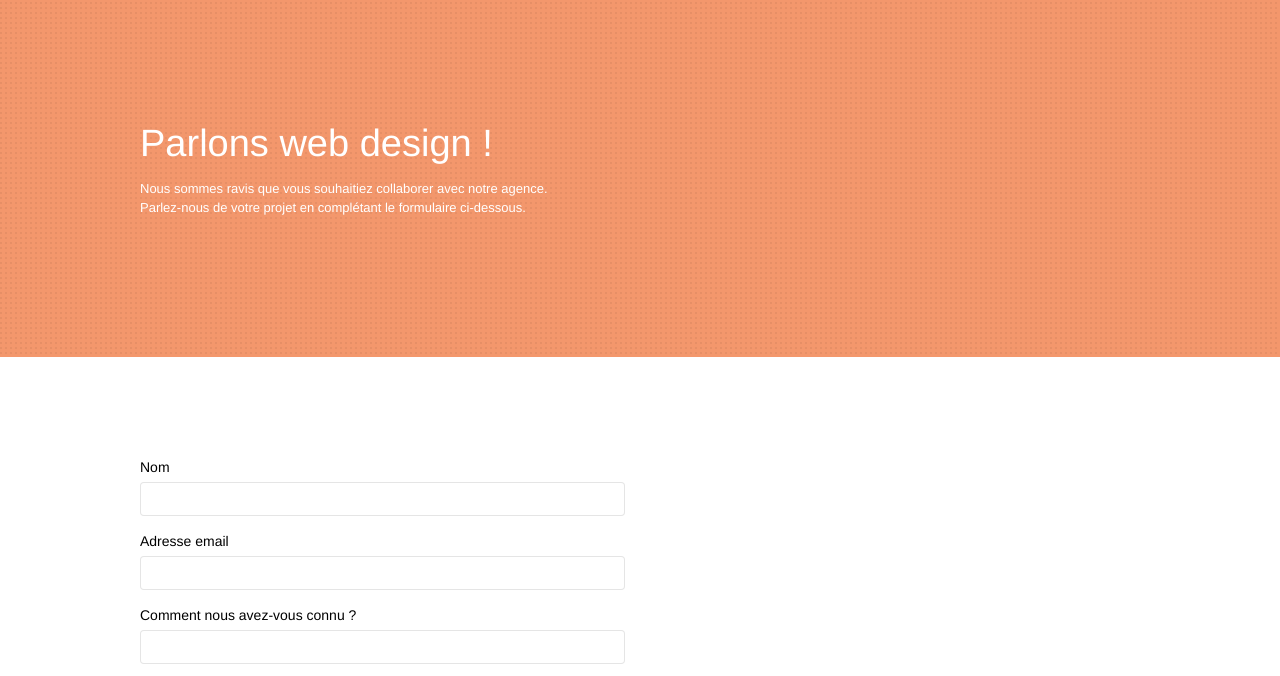
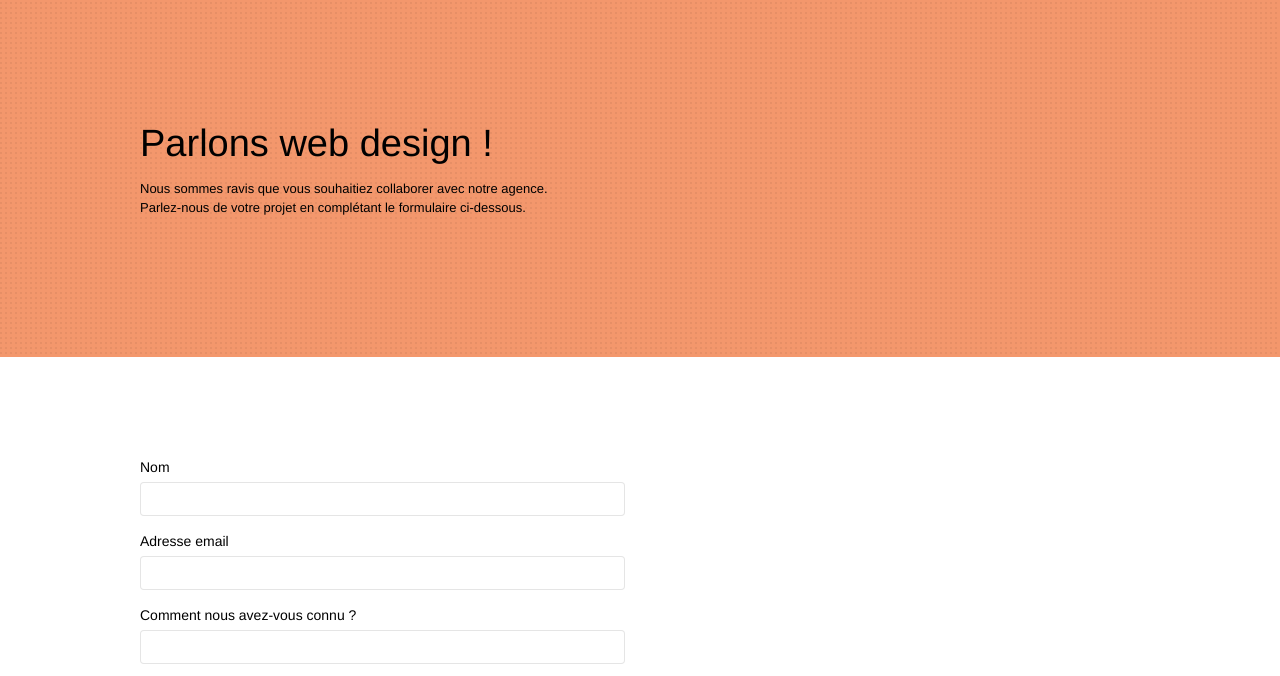
Before and after one commit to peterbolt/PierreBlot_4_08072021_optimized, a plain HTML site: page page2.html in a window 1280 px wide. Shown: the part 111-787 px from the top of the page. Drawn offline with Linux system fonts and the light colour scheme.

Commit message:
remove blocs.js again

```diff
--- a/page2.html
+++ b/page2.html
@@ -85,8 +85,8 @@
         <div class="container bloc-lg">
           <div class="row">
             <div class="col-sm-12">
-              <h2 class="hero-bloc-text tc-white">Parlons web design !</h2>
-              <p class="mg-lg tc-white">
+              <h2 class="hero-bloc-text tc-black">Parlons web design !</h2>
+              <p class="mg-lg tc-black">
                 Nous sommes ravis que vous souhaitiez collaborer avec notre
                 agence.<br />
                 Parlez-nous de votre projet en complétant le formulaire
--- a/style.css
+++ b/style.css
@@ -782,6 +782,10 @@ h4 {
   color: white;
 }
 
+.tc-black {
+  color: black;
+}
+
 .btn-atomic-tangerine {
   background: #f3976c;
   color: black;
```
Also changed, not shown: index.html (+0 -1 lines).
